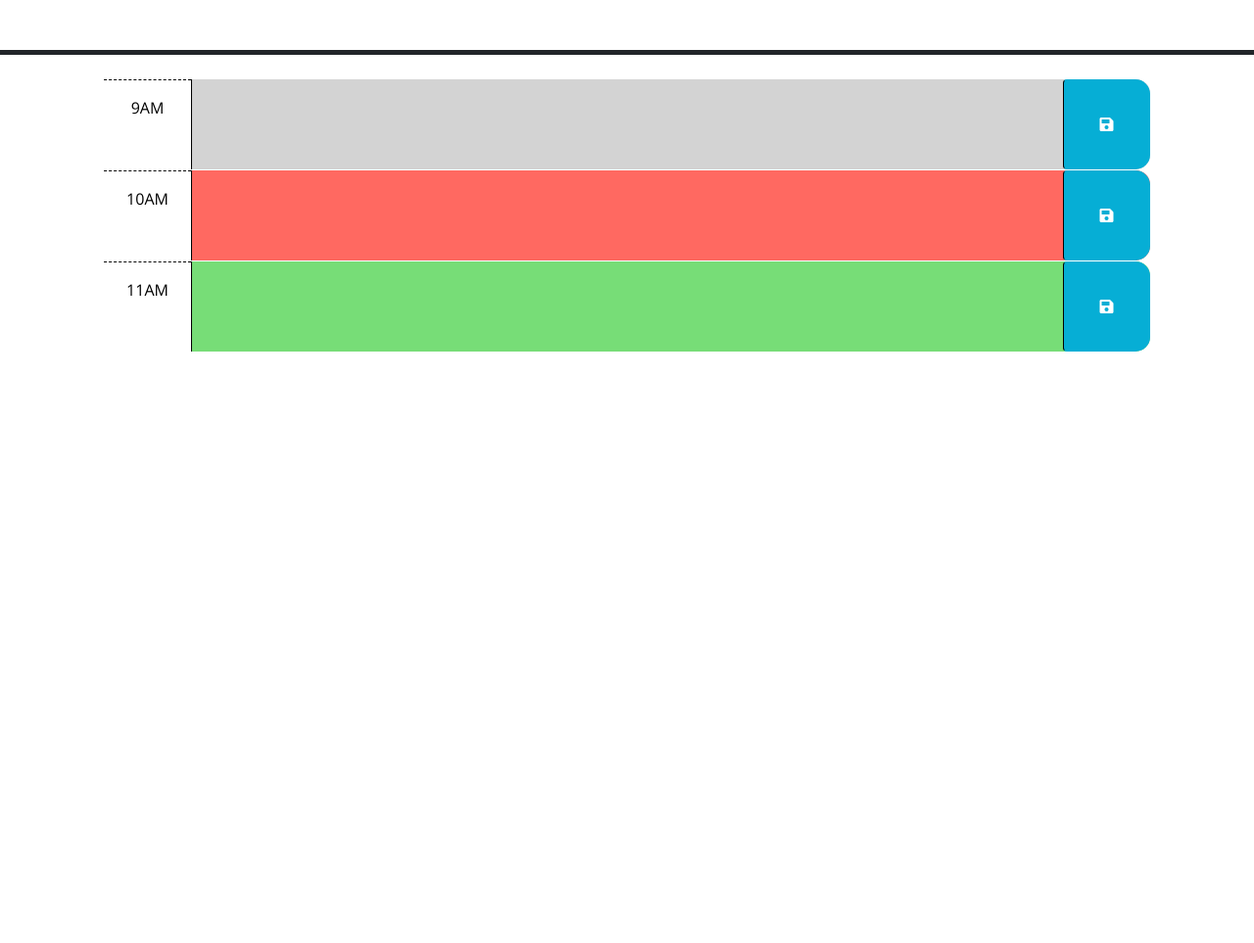
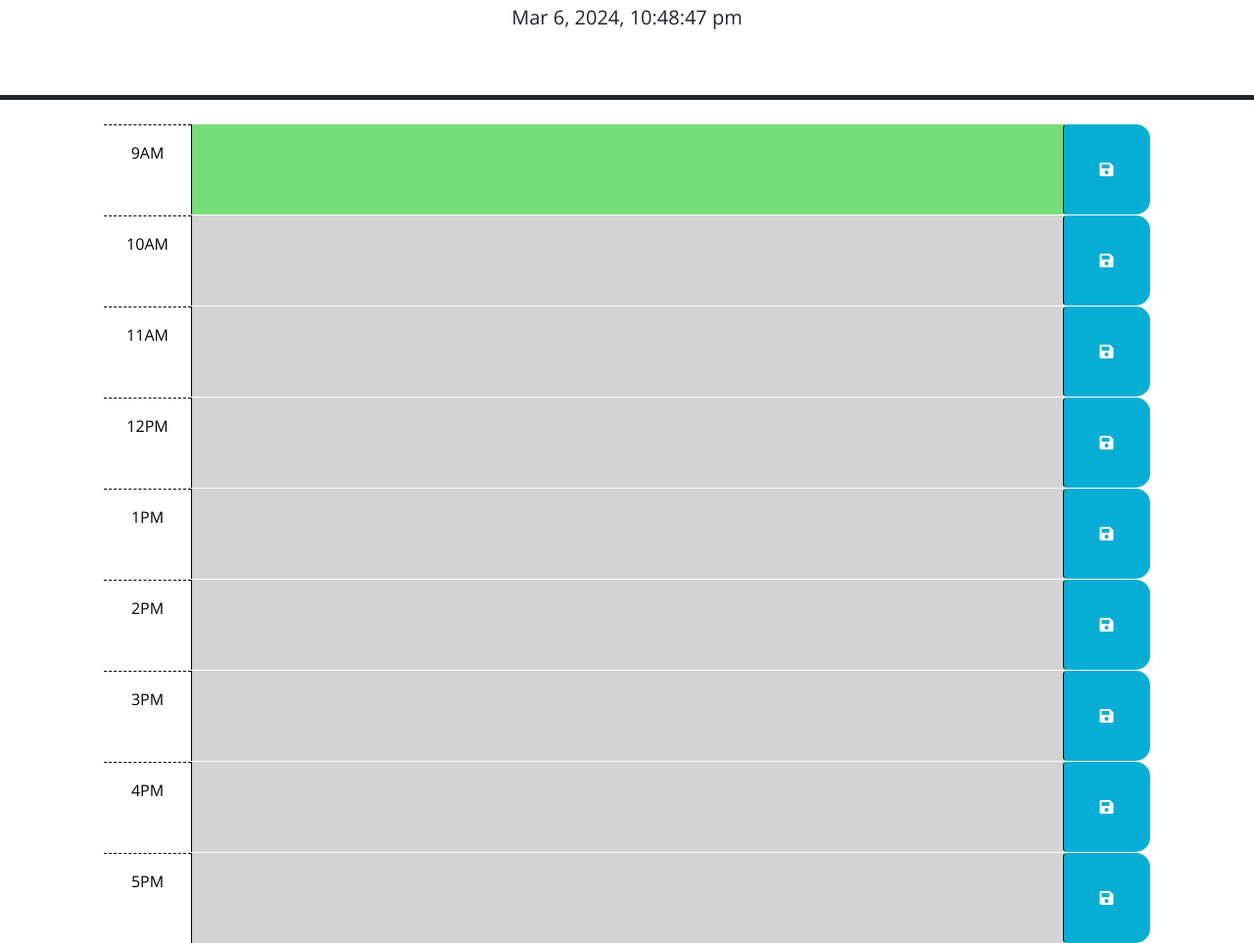
Before and after one commit to jinkc21/w5c-work-day-scheduler, a plain HTML site: page index.html in a window 1280 px wide. Shown: the part 176-1139 px from the top of the page at 98% size. Before the commit the page ends 800 px from the top, so only its background shows below. Drawn offline with nearby package versions, Linux system fonts and the light colour scheme.

Commit message:
updated index to show 9-5 workday. add js for .ready, time, and class changes

```diff
--- a/assets/js/script.js
+++ b/assets/js/script.js
@@ -1,7 +1,19 @@
 // Wrap all code that interacts with the DOM in a call to jQuery to ensure that
 // the code isn't run until the browser has finished rendering all the elements
 // in the html.
-$(function () {
+//
+$(document).ready(function () {
+
+// sets current time
+  function updateTime() {
+    var secondElaped = setInterval(function () {
+      var curTime = dayjs();
+      $('#currentDay').text(curTime.format('MMM D, YYYY, h:mm:ss a'));
+    })
+  }
+  updateTime()
+
+
   // TODO: Add a listener for click events on the save button. This code should
   // use the id in the containing time-block as a key to save the user input in
   // local storage. HINT: What does `this` reference in the click listener
@@ -9,15 +21,42 @@ $(function () {
   // time-block containing the button that was clicked? How might the id be
   // useful when saving the description in local storage?
   //
+
+
+
   // TODO: Add code to apply the past, present, or future class to each time
   // block by comparing the id to the current hour. HINTS: How can the id
   // attribute of each time-block be used to conditionally add or remove the
   // past, present, and future classes? How can Day.js be used to get the
   // current hour in 24-hour time?
   //
+$(".time-block").each(function () {
+  var timeBlock = $(this).attr("id").split("-")[1];
+  let currentHour = dayjs().format("HH");
+
+  if (currentHour == timeBlock) {
+    $(this).addClass("present");
+    $(this).removeClass("past");
+    $(this).removeClass("future");
+  } else if (currentHour < timeBlock) {
+    $(this).removeClass("present");
+    $(this).removeClass("past");
+    $(this).addClass("future");
+  } else if (currentHour > timeBlock) {
+    $(this).removeClass("future");
+    $(this).removeClass("present");
+    $(this).addClass("past");
+  }
+});
+
+
   // TODO: Add code to get any user input that was saved in localStorage and set
   // the values of the corresponding textarea elements. HINT: How can the id
   // attribute of each time-block be used to do this?
   //
+
+
+
   // TODO: Add code to display the current date in the header of the page.
+
 });
--- a/index.html
+++ b/index.html
@@ -18,9 +18,11 @@
       href="https://fonts.googleapis.com/css?family=Open+Sans&display=swap"
       rel="stylesheet"
     />
+
     <link rel="stylesheet" href="./assets/css/style.css" />
     <title>Work Day Scheduler</title>
   </head>
+
 
   <body>
     <header class="p-5 mb-4 border-5 border-bottom border-dark text-center">
@@ -40,7 +42,7 @@
         -->
 
       <!-- Example of a past time block. The "past" class adds a gray background color. -->
-      <div id="hour-9" class="row time-block past">
+      <div id="hour-9" class="row time-block ">
         <div class="col-2 col-md-1 hour text-center py-3">9AM</div>
         <textarea class="col-8 col-md-10 description" rows="3"> </textarea>
         <button class="btn saveBtn col-2 col-md-1" aria-label="save">
@@ -49,7 +51,7 @@
       </div>
 
       <!-- Example of a a present time block. The "present" class adds a red background color. -->
-      <div id="hour-10" class="row time-block present">
+      <div id="hour-10" class="row time-block ">
         <div class="col-2 col-md-1 hour text-center py-3">10AM</div>
         <textarea class="col-8 col-md-10 description" rows="3"> </textarea>
         <button class="btn saveBtn col-2 col-md-1" aria-label="save">
@@ -58,7 +60,7 @@
       </div>
 
       <!-- Example of a future time block. The "future" class adds a green background color. -->
-      <div id="hour-11" class="row time-block future">
+      <div id="hour-11" class="row time-block ">
         <div class="col-2 col-md-1 hour text-center py-3">11AM</div>
         <textarea class="col-8 col-md-10 description" rows="3"> </textarea>
         <button class="btn saveBtn col-2 col-md-1" aria-label="save">
@@ -66,13 +68,61 @@
         </button>
       </div>
 
+      <div id="hour-12" class="row time-block ">
+        <div class="col-2 col-md-1 hour text-center py-3">12PM</div>
+        <textarea class="col-8 col-md-10 description" rows="3"> </textarea>
+        <button class="btn saveBtn col-2 col-md-1" aria-label="save">
+          <i class="fas fa-save" aria-hidden="true"></i>
+        </button>
+      </div>
+
+      <div id="hour-13" class="row time-block ">
+        <div class="col-2 col-md-1 hour text-center py-3">1PM</div>
+        <textarea class="col-8 col-md-10 description" rows="3"> </textarea>
+        <button class="btn saveBtn col-2 col-md-1" aria-label="save">
+          <i class="fas fa-save" aria-hidden="true"></i>
+        </button>
+      </div>
+
+      <div id="hour-14" class="row time-block ">
+        <div class="col-2 col-md-1 hour text-center py-3">2PM</div>
+        <textarea class="col-8 col-md-10 description" rows="3"> </textarea>
+        <button class="btn saveBtn col-2 col-md-1" aria-label="save">
+          <i class="fas fa-save" aria-hidden="true"></i>
+        </button>
+      </div>
+
+      <div id="hour-15" class="row time-block ">
+        <div class="col-2 col-md-1 hour text-center py-3">3PM</div>
+        <textarea class="col-8 col-md-10 description" rows="3"> </textarea>
+        <button class="btn saveBtn col-2 col-md-1" aria-label="save">
+          <i class="fas fa-save" aria-hidden="true"></i>
+        </button>
+      </div>
+
+      <div id="hour-16" class="row time-block ">
+        <div class="col-2 col-md-1 hour text-center py-3">4PM</div>
+        <textarea class="col-8 col-md-10 description" rows="3"> </textarea>
+        <button class="btn saveBtn col-2 col-md-1" aria-label="save">
+          <i class="fas fa-save" aria-hidden="true"></i>
+        </button>
+      </div>
+
+      <div id="hour-17" class="row time-block ">
+        <div class="col-2 col-md-1 hour text-center py-3">5PM</div>
+        <textarea class="col-8 col-md-10 description" rows="3"> </textarea>
+        <button class="btn saveBtn col-2 col-md-1" aria-label="save">
+          <i class="fas fa-save" aria-hidden="true"></i>
+        </button>
+      </div>
+
+
     <script src="https://code.jquery.com/jquery-3.4.1.min.js"></script>
     <script
       src="https://cdn.jsdelivr.net/npm/dayjs@1.11.3/dayjs.min.js"
       integrity="sha256-iu/zLUB+QgISXBLCW/mcDi/rnf4m4uEDO0wauy76x7U="
       crossorigin="anonymous"
     ></script>
-
     <script src="./assets/js/script.js"></script>
   </body>
 </html>
```
